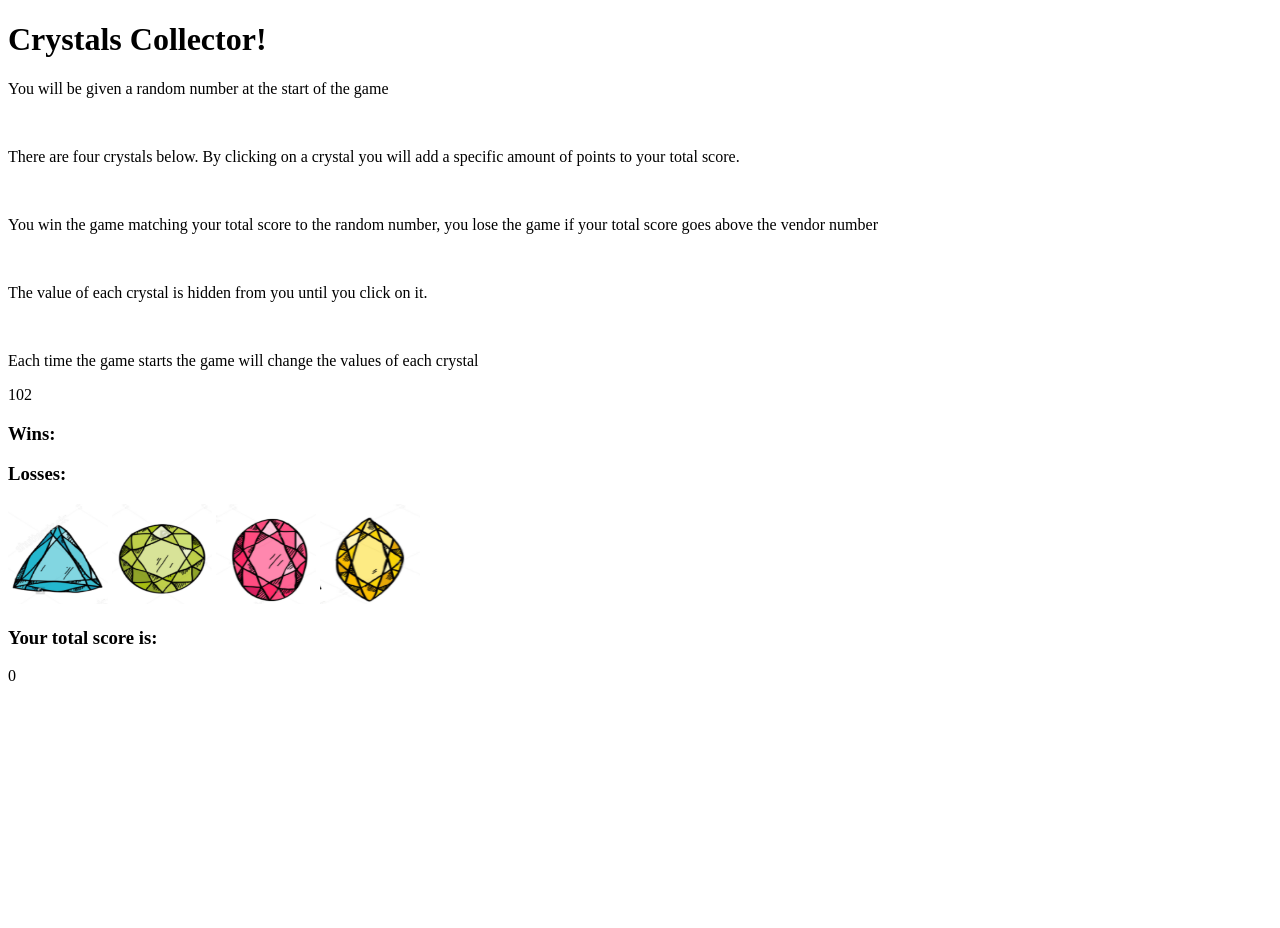
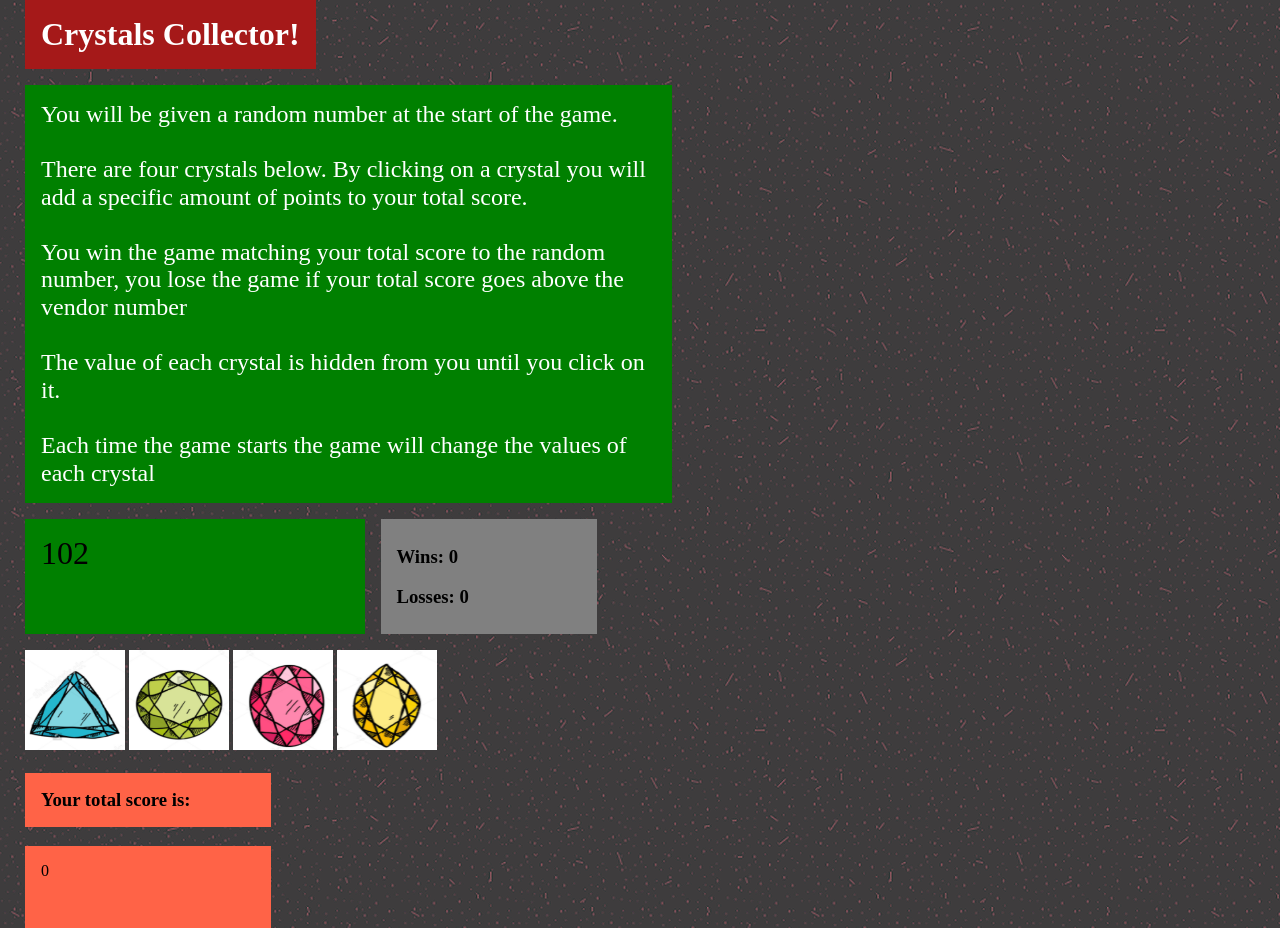
Before and after one commit to marley408/week-4-game, a plain HTML site: page index.html in a window 1280 px wide. Before the commit the page ends 800 px from the top, so only its background shows below. Drawn offline with nearby package versions, Linux system fonts and the light colour scheme.

Commit message:
finished all files

```diff
--- a/assets/css/style.css
+++ b/assets/css/style.css
@@ -1,46 +1,93 @@
+html {
+    font-size: 16px;
+    box-sizing: border-box;
+    margin: 0;
+    padding: 0;
+}
+
 body{
-    background-image: url("assets/images/pinkdust.png");
-    background-color: aqua;
+    background-image: url("../images/pink dust.png");
+    background-color: black;
+}
+
+#container {
+    padding: 0 25px;
+}
+
+
+#title{
+    color: white;
+    display: flex;
+    margin-bottom: 1rem;
+}
+
+#title h1 {
+    background-color: rgb(165, 25, 25);
+    margin: 0;
+    padding: 1rem;
+}
+
+
+#instructions{
+    background-color: green;
+    color: white;
+    width: 50%;
+    padding: 1rem;
+    margin-bottom: 1rem;
+    font-size: 1.5rem;
+}
+
+#instructions p{
+    margin: 0rem;
 }
 
 
 
-h1{
-    color: white;
-    background-color: rgb(165, 25, 25);
-    display: inline-block;
-    /* float: left; */
+#console div:first-of-type {
+    background-color: green;
+    font-size: 2rem;
+    margin-right: 1rem;
+    padding: 1rem;
+    width: 25%;
 
 }
 
-#instructions{
-    display: inline-block;
-    float: left;
-    background-color: palegreen;
-    color: white;
-    width: 50%;
+#computerNum{
+    display: block;
+}
+
+#scores{
+    background-color: gray;
+    width: 15%;
+    padding: .5rem 1rem;
+
+    /* margin: 1rem; */
+
+}
+
+#crystals{
+    margin-bottom: 1rem;
+
+}
+
+#console {
+    display: flex;
+    margin-bottom: 1rem;
+
+}
+
+#score-details {
+
+    max-width: 20%;
+}
+
+#score-details h3,
+#score-details div {
+    background-color: tomato;
     padding: 1rem;
 }
 
-
-
-#console{
-    display: block;
-    /* float: left;  */
+#score {
+    margin-bottom: 2rem;
+    display: inline-block;
 }
-
-#crystals{
-    margin-left: 1rem
-}
-
-/* #container{
-    clear: both;
-} */
-
-h3{
-    background-color: tomato;
-}
-
-#score{
-
-}
--- a/assets/javascript/game.js
+++ b/assets/javascript/game.js
@@ -1,4 +1,5 @@
 
+$(document).ready(function() {
     let wins = 0
     let losses = 0
     let randomNum;
@@ -41,6 +42,8 @@ function setup(){
 
     setup()
 
+
+    // check score for win/loss
     function checkScore(score){
         if (score > randomNum){
             losses++;
@@ -53,6 +56,8 @@ function checkScore(score){
         }
     }
 
+
+    // this saves the assigned amount of each crystal
     function handleScore(num) {
         userScore = userScore + num;
         scoreElement.text(userScore);
@@ -63,6 +68,8 @@ function handleScore(num) {
     function randNum(){
         return Math.floor(Math.random() * 12 + 1);
     }
+
+
 
     function handleBlueCrystalScore() {
         handleScore(blueNum);
@@ -80,7 +87,6 @@ function handleYellowCrystalScore() {
 
     // game function. player must use amount assigned to each crystal to match the random number. total score so far is added to score box. match = increase to win count. If userScore > randomNum, then increase to loss count. Restart after each win/loss
 
-$(document).ready(function() {
     $('#crystal1').on('click', handleBlueCrystalScore);
     $('#crystal2').on('click', handleGreenCrystalScore);
     $('#crystal3').on('click', handleRedCrystalScore);
--- a/index.html
+++ b/index.html
@@ -10,17 +10,18 @@
         integrity="sha256-fNXJFIlca05BIO2Y5zh1xrShK3ME+/lYZ0j+ChxX2DA="
         crossorigin="anonymous"></script>
     <script defer type="text/javascript" src="assets/javascript/game.js"></script>
-    <!-- <link rel="stylesheet" href="assets/css/style.css"> -->
+    <link rel="stylesheet" href="https://cdnjs.cloudflare.com/ajax/libs/normalize/8.0.0/normalize.min.css">
+    <link rel="stylesheet" href="assets/css/style.css">
 
 </head>
 <body>
     <div id="container">
-        <div>
+        <div id="title">
             <h1>Crystals Collector!</h1>
         </div>
 
         <div id="instructions">
-            <p>You will be given a random number at the start of the game</p>
+            <p>You will be given a random number at the start of the game.</p>
             <br>
             <p>There are four crystals below. By clicking on a crystal you will add a specific amount of points to your total score.</p>
             <br>
@@ -32,28 +33,36 @@
         </div>
 
         <div id="console">
-            <span id='computerNum'></span>
+            <div>
+                <span id='computerNum'></span>
+            </div>
 
             <div id="scores">
-                <h3>Wins: <span id="wins"></span></h3>
-                <h3>Losses:<span id="losses"></span></h3>
+                <h3>Wins: <span id="wins">0</span></h3>
+                <h3>Losses: <span id="losses">0</span></h3>
             </div>
         </div>
 
 
         <div id="crystals">
-                <input type="image" class="trigger" id="crystal1" src="assets/images/blue.png" width="100rem" height="100rem" alt="Crystal"  />
+                <a><img type="image" class="trigger" id="crystal1" src="assets/images/blue.png" width="100rem" height="100rem" alt="Crystal"  /></a>
 
-                <input type="image" class="trigger" id="crystal2" src="assets/images/green.png" width="100rem" height="100rem" alt="Crystal" data-button="greenNum" />
+                <a><img type="image" class="trigger" id="crystal2" src="assets/images/green.png" width="100rem" height="100rem" alt="Crystal" data-button="greenNum" /></a>
 
-                <input type="image" class="trigger" id="crystal3" src="assets/images/red.png" width="100rem" height="100rem" alt="Crystal" data-button="" />
+                <a><img type="image" class="trigger" id="crystal3" src="assets/images/red.png" width="100rem" height="100rem" alt="Crystal" data-button="" /></a>
 
-                <input type="image" class="trigger" id="crystal4" src="assets/images/yellow.png" width="100rem" height="100rem" alt="Crystal" data-button="" />
+                <a><img type="image" class="trigger" id="crystal4" src="assets/images/yellow.png" width="100rem" height="100rem" alt="Crystal" data-button="" /></a>
         </div>
 
-        <div><h3>Your total score is:</h3></div>
+        <div id="score-details">
+            <h3>Your total score is:</h3>
 
-        <span id="score"></span>
+            <div><span id="score"></span></div>
+
+        </div>
+
+
+
 
     </div>
 
```
Lines whose indentation alone changed are shown as unchanged.
